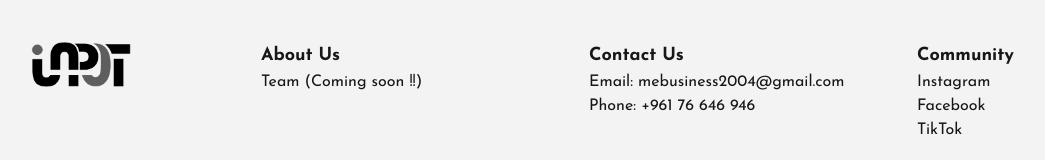
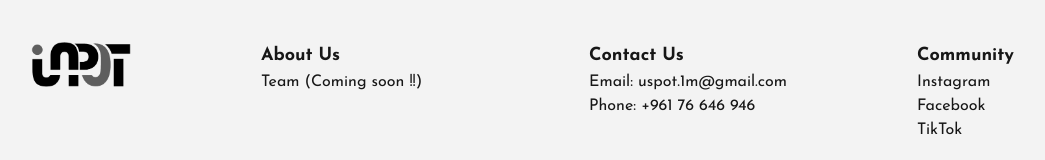
Before and after one commit to Mohamadghoche2004/U_Spot, a Next.js app: page / in a window 1280 px wide. Shown: the part 3182-3342 px from the top of the page, without its empty margins (67-1112 px from the left). Built offline with nearby package versions, Linux system fonts and the light colour scheme.

Commit message:
footer fixes

```diff
--- a/src/components/Footer/Footer.tsx
+++ b/src/components/Footer/Footer.tsx
@@ -12,7 +12,7 @@ export default function Footer() {
       </div>
       <div className="col-span-1 flex flex-col items-center  lg:items-start">
         <h3 className="text-lg font-bold">Contact Us</h3>
-        <p>Email: mebusiness2004@gmail.com</p>
+        <p>Email: uspot.1m@gmail.com</p>
         <p>Phone: +961 76 646 946</p>
       </div>
       <div className="col-span-1 flex flex-col  items-center lg:items-start">
```
